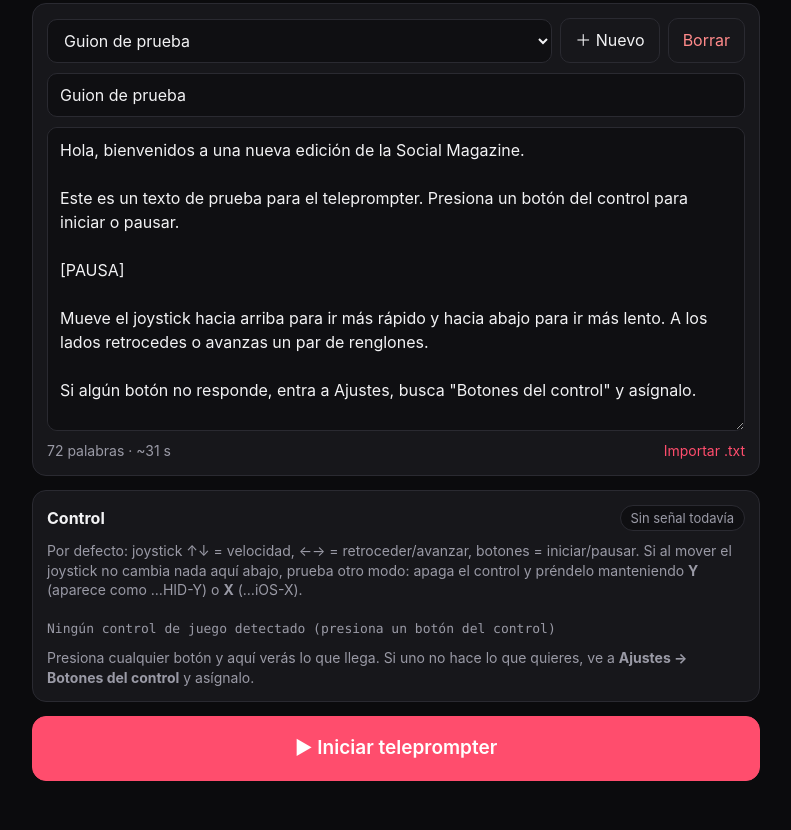
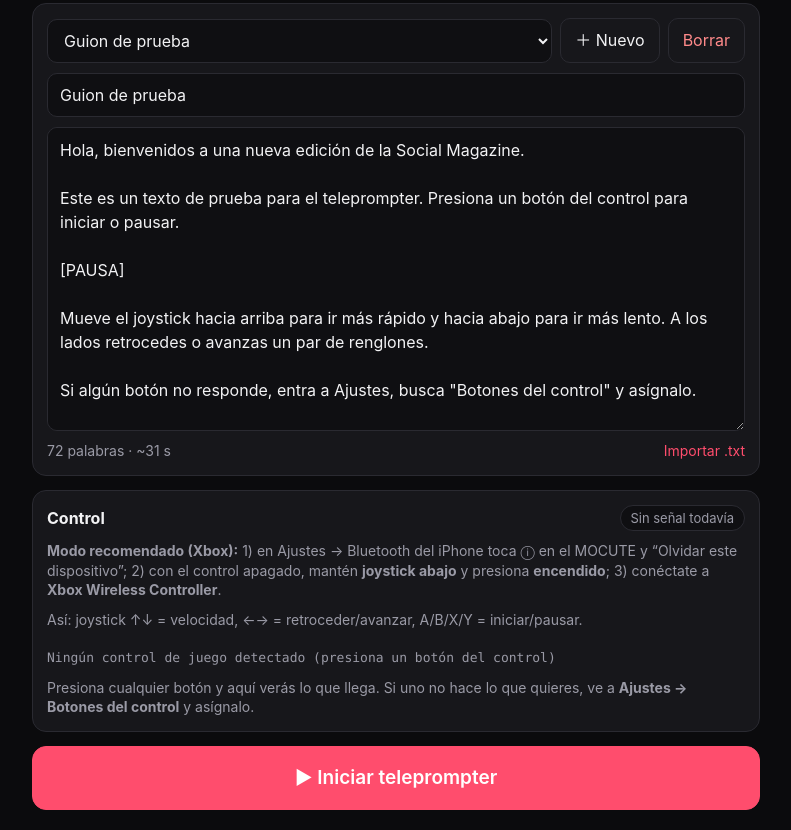
Before and after one commit to jnchavez57-hash/teleprompter, a plain HTML site: page index.html in a window 1280 px wide. Shown: the part 71-901 px from the top of the page, without its empty margins (244-1035 px from the left). Before the commit the page ends 872 px from the top, so only its background shows below. Drawn offline with Linux system fonts and the light colour scheme.

Commit message:
Restore Xbox-mode pairing steps from the MOCUTE iOS 13.4+ guide
Co-Authored-By: Claude Opus 5.5 <noreply@anthropic.com>

```diff
--- a/index.html
+++ b/index.html
@@ -45,7 +45,8 @@
       <strong>Control</strong>
       <span id="lastInput" class="pill">Sin señal todavía</span>
     </div>
-    <p class="hint">Por defecto: joystick ↑↓ = velocidad, ←→ = retroceder/avanzar, botones = iniciar/pausar. Si al mover el joystick no cambia nada aquí abajo, prueba otro modo: apaga el control y préndelo manteniendo <b>Y</b> (aparece como …HID-Y) o <b>X</b> (…iOS-X).</p>
+    <p class="hint"><b>Modo recomendado (Xbox):</b> 1) en Ajustes → Bluetooth del iPhone toca ⓘ en el MOCUTE y “Olvidar este dispositivo”; 2) con el control apagado, mantén <b>joystick abajo</b> y presiona <b>encendido</b>; 3) conéctate a <b>Xbox Wireless Controller</b>.</p>
+    <p class="hint">Así: joystick ↑↓ = velocidad, ←→ = retroceder/avanzar, A/B/X/Y = iniciar/pausar.</p>
     <p id="padInfo" class="hint small mono"></p>
     <p class="hint">Presiona cualquier botón y aquí verás lo que llega. Si uno no hace lo que quieres, ve a <b>Ajustes → Botones del control</b> y asígnalo.</p>
   </section>
--- a/sw.js
+++ b/sw.js
@@ -1,5 +1,5 @@
 // Guarda la app para que abra sin internet (red primero, caché de respaldo).
-const CACHE = 'tp-v4';
+const CACHE = 'tp-v5';
 const FILES = ['./', 'index.html', 'style.css', 'app.js', 'manifest.webmanifest', 'icon-180.png', 'icon-192.png', 'icon-512.png'];
 self.addEventListener('install', (e) => { e.waitUntil(caches.open(CACHE).then((c) => c.addAll(FILES))); self.skipWaiting(); });
 self.addEventListener('activate', (e) => {
```
